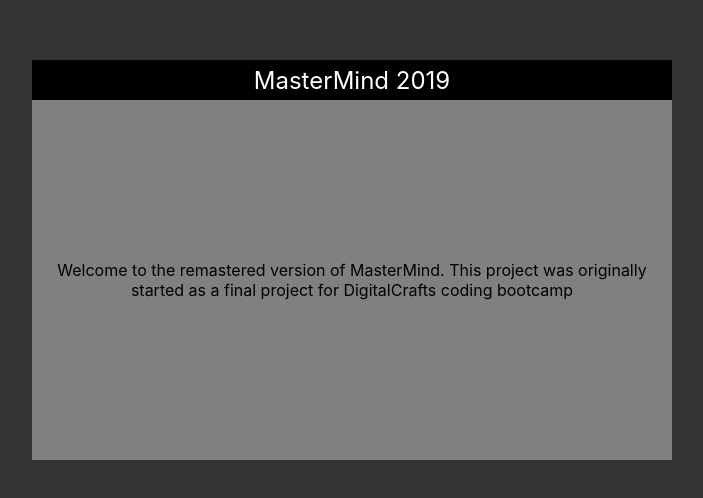
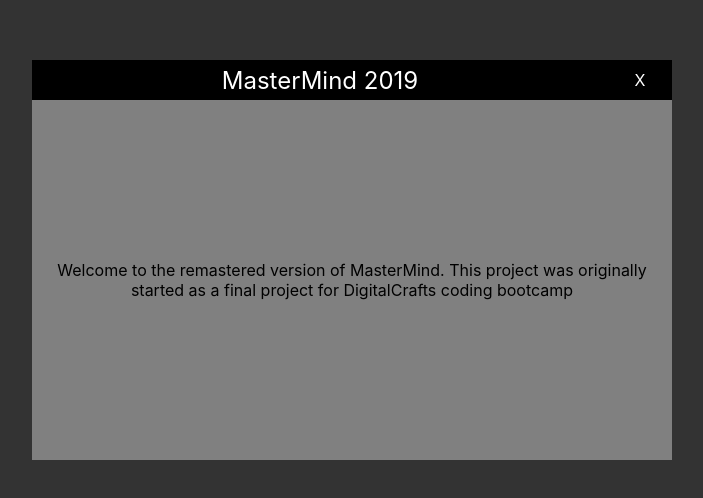
Before and after one commit to laddeyboy/mastermind2019, a React (Create React App) app: page / in a window 1280 px wide. Shown: the part 140-638 px from the top of the page, without its empty margins (288-991 px from the left). Built offline with nearby package versions, Linux system fonts and the light colour scheme.

Commit message:
updatd modal styles

```diff
--- a/src/App.tsx
+++ b/src/App.tsx
@@ -10,12 +10,18 @@
   const handleModalClick = () => {
     console.log("Im clicking on my modal");
   };
+  const handleModalClose = () => {
+    toggleModal(!showModal);
+    toggleGameBoard(!showGameBoard);
+  };
 
   const ModalProps = {
     title: "MasterMind 2019",
+    // content could really be a component that just needs to be rendered based on modal.
     content:
       "Welcome to the remastered version of MasterMind.  This project was originally started as a final project for DigitalCrafts coding bootcamp",
-    onClick: handleModalClick
+    onClick: handleModalClick,
+    onClose: handleModalClose
   };
 
   return (
--- a/src/containers/modal.tsx
+++ b/src/containers/modal.tsx
@@ -1,12 +1,12 @@
 import React from "react";
 
-const modalContainerStyle: React.CSSProperties = {
+const modalBackground: React.CSSProperties = {
   width: "100vw",
   height: "100vh",
   backgroundColor: "rgba(0,0,0,0.8)"
 };
 
-const modalWindow: React.CSSProperties = {
+const modalContainer: React.CSSProperties = {
   width: "50vw",
   height: "50vh",
   backgroundColor: "gray",
@@ -21,8 +21,6 @@
   width: "100%",
   height: "10%",
   display: "flex",
-  justifyContent: "center",
-  alignItems: "center",
   fontSize: "1.5rem",
   color: "white",
   backgroundColor: "black"
@@ -36,21 +34,46 @@
   alignItems: "center"
 };
 
+const modalHeading: React.CSSProperties = {
+  width: "90%",
+  height: "100%",
+  display: "flex",
+  justifyContent: "center",
+  alignItems: "center"
+};
+
+const modalClose: React.CSSProperties = {
+  width: "10%",
+  height: "100%",
+  cursor: "pointer",
+  fontSize: "1rem",
+  display: "flex",
+  justifyContent: "center",
+  alignItems: "center"
+};
+
 interface OwnProps {
   modalProps: {
     title: string;
     content: string;
     onClick: () => void;
+    onClose: () => void;
   };
 }
 
 const Modal: React.FC<OwnProps> = props => {
+  const { title, content, onClick, onClose } = props.modalProps;
   return (
-    <div style={modalContainerStyle}>
-      <div style={modalWindow}>
-        <div style={modalTitle}>{props.modalProps.title}</div>
-        <div style={modalContent} onClick={props.modalProps.onClick}>
-          {props.modalProps.content}
+    <div style={modalBackground}>
+      <div style={modalContainer}>
+        <div style={modalTitle}>
+          <div style={modalHeading}>{title}</div>
+          <div style={modalClose} onClick={onClose}>
+            X
+          </div>
+        </div>
+        <div style={modalContent} onClick={onClick}>
+          {content}
         </div>
       </div>
     </div>
```
